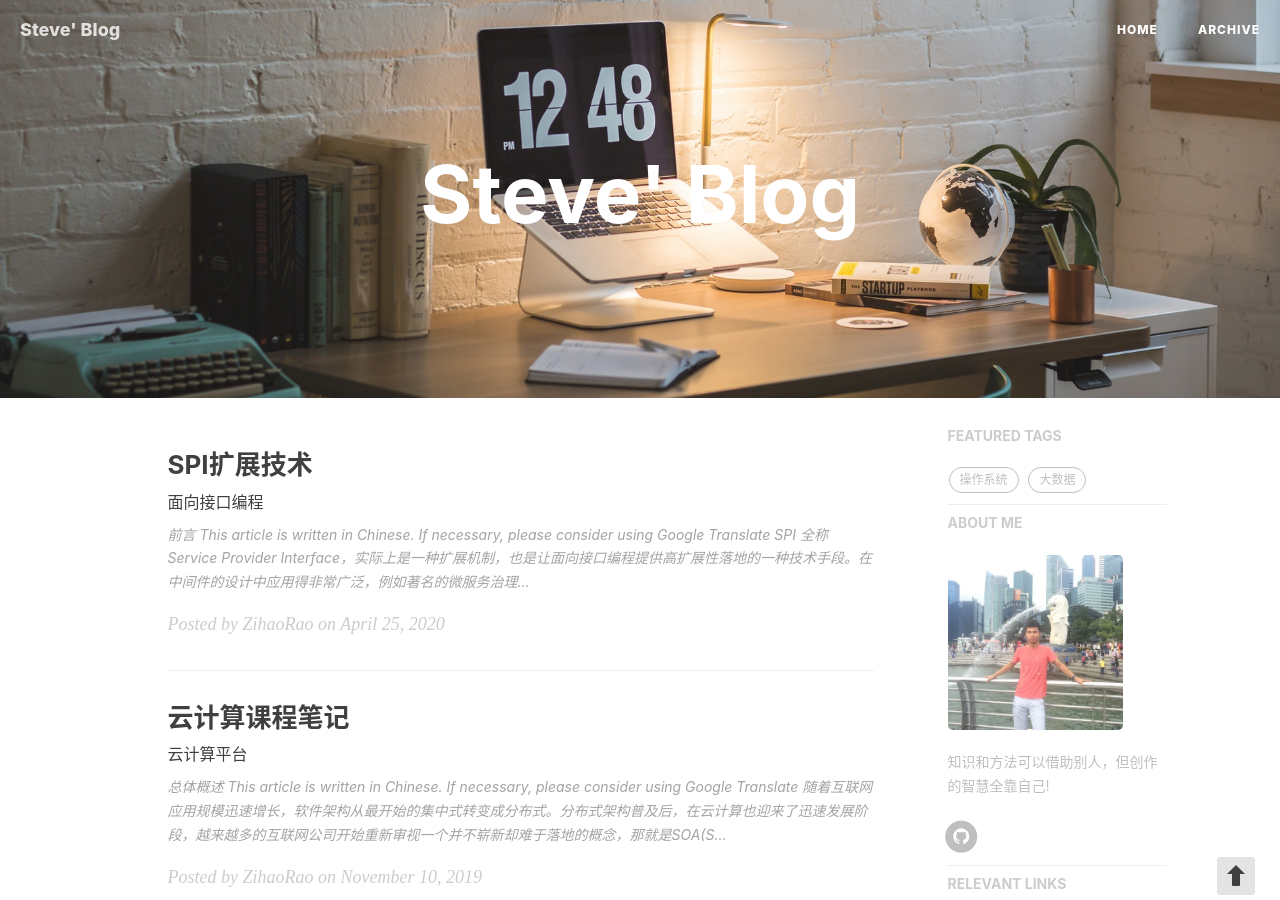
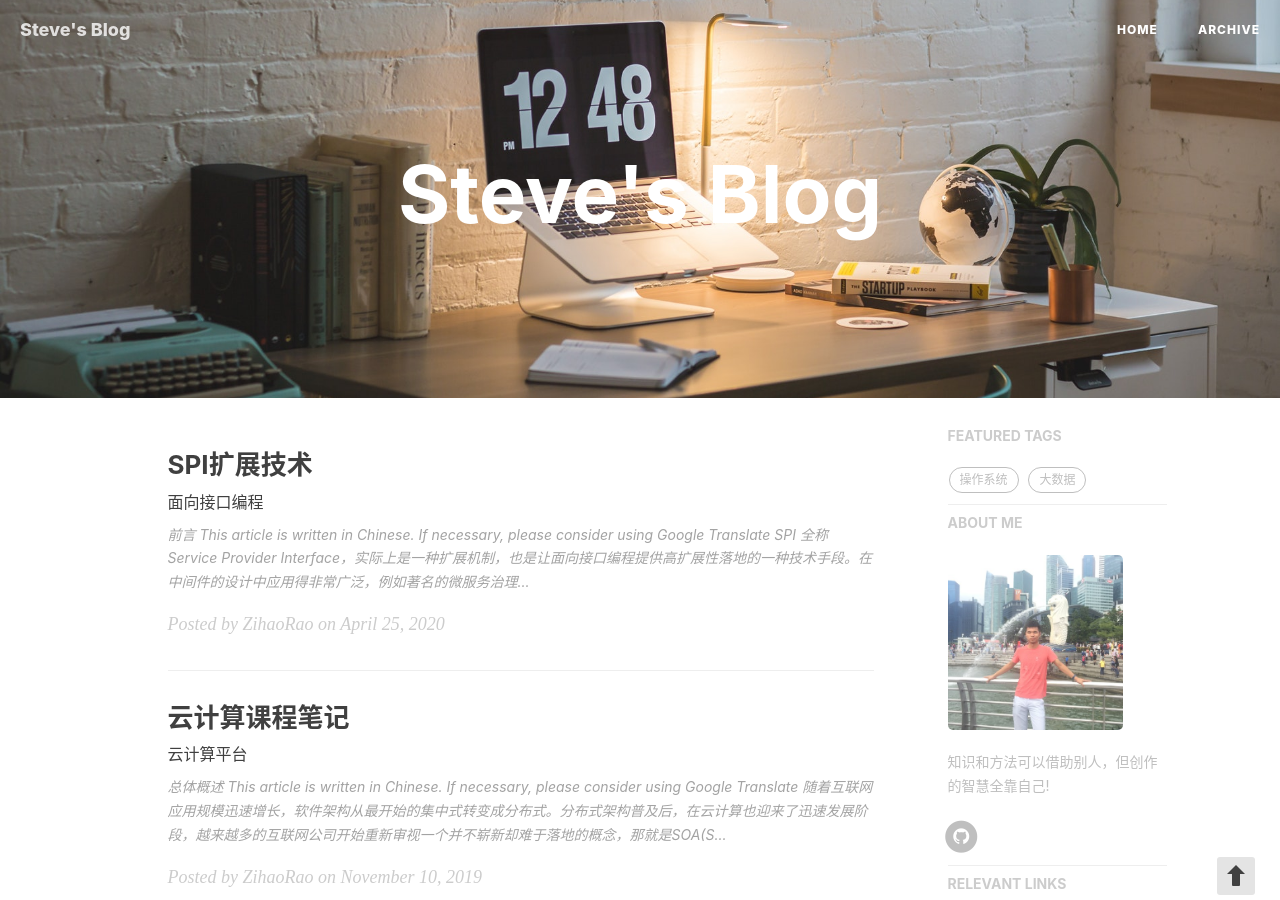
Before and after one commit to SteveRao/steverao.github.io, a Jekyll site: the page built from index.html, in a window 1280 px wide and 900 px high. Built offline with Jekyll 4.4.1, drawn with Linux system fonts in a browser that asks for light colours; nearby versions of some CDN libraries; the list of posts is cut into pages by our own code; comment, search, counter and statistics services are not loaded; some of the changed text lies outside the part shown.

```diff
--- a/_config.yml
+++ b/_config.yml
@@ -1,6 +1,6 @@
 # Site settings
-title: Steve' Blog
-SEOTitle: 饶子昊的博客 | SteveRao' Blog
+title: Steve's Blog
+SEOTitle: 饶子昊的博客 | SteveRao's Blog
 header-img: img/home-bg.jpg
 email: zihaorao@126.com
 description: "饶子昊，Web & Software Engineer| 这里是 @Steve饶子昊 的个人博客，与你一起发现更大的世界。"
```
